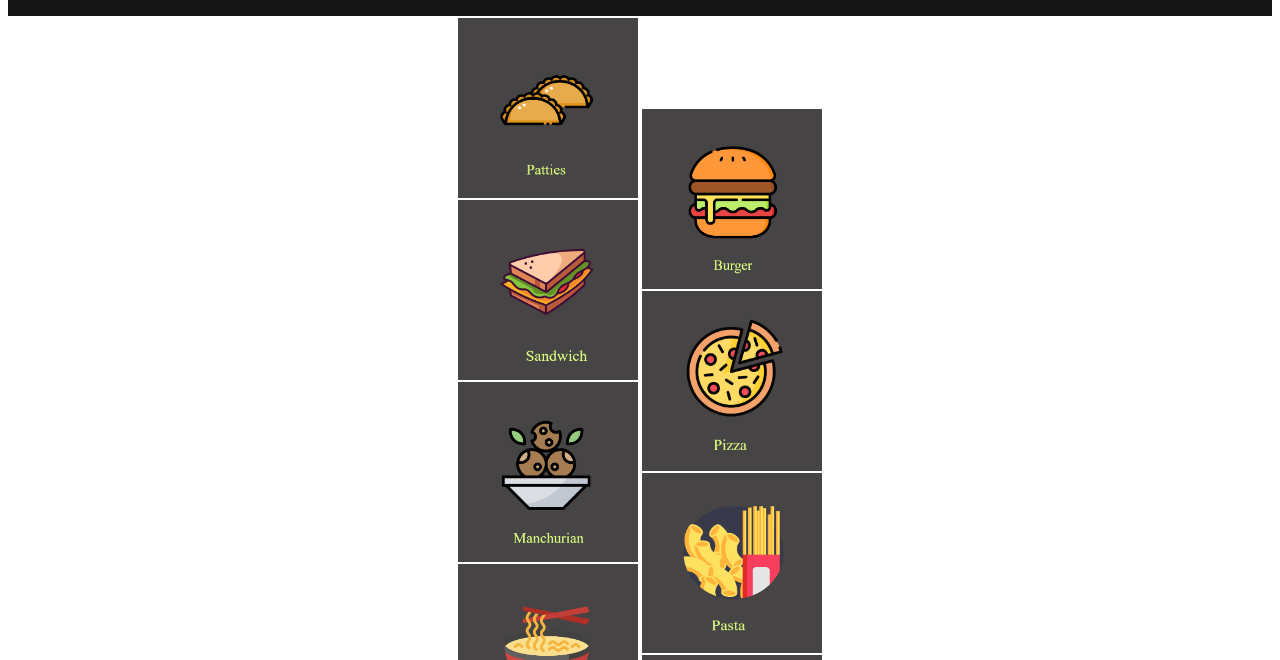
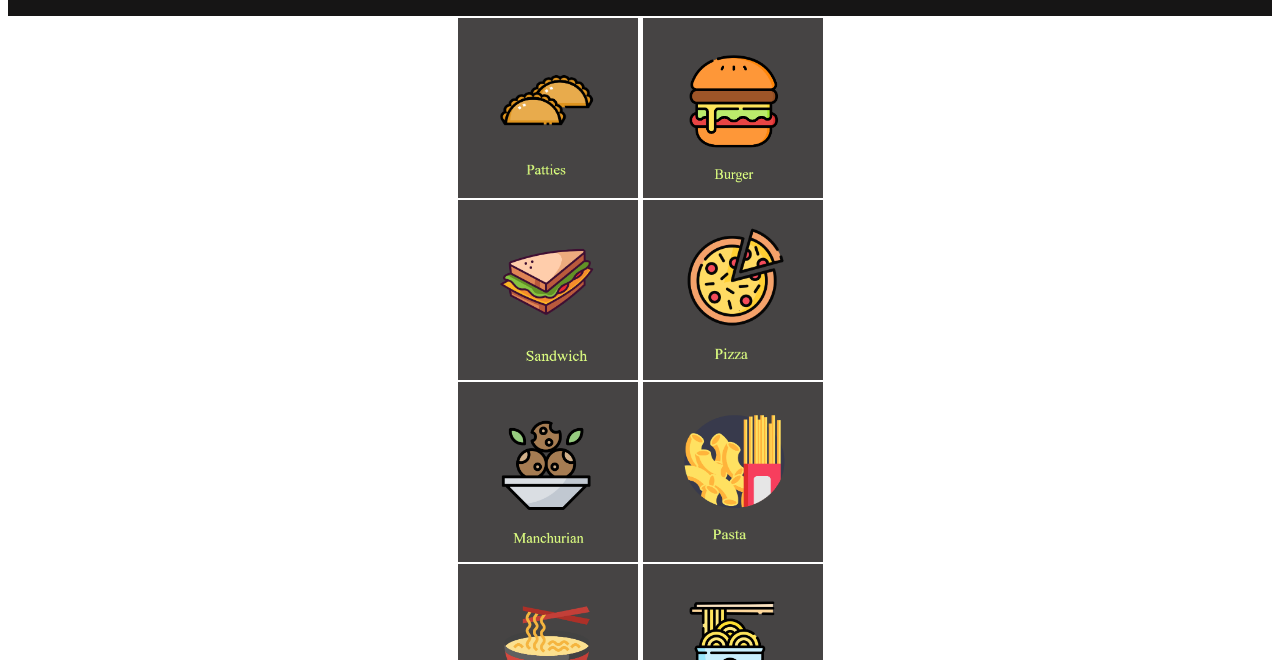
Before and after one commit to cafedinesh1336/qr-menu, a plain HTML site: page index.html in a window 1280 px wide. Shown: the part 60-720 px from the top of the page. Drawn offline with Linux system fonts and the light colour scheme; files whose address does not match are found by name.

Commit message:
Add files via upload

```diff
--- a/style.css
+++ b/style.css
@@ -23,6 +23,10 @@ html {
   align-items: center;
   min-height: 100%;
   height: 100%;
+}
+.main-container2{
+display: block;
+transform: translate(1px,-91px);
 }
 .card {
   height: 180px;
```
Also changed, not shown: momo.png (added).
